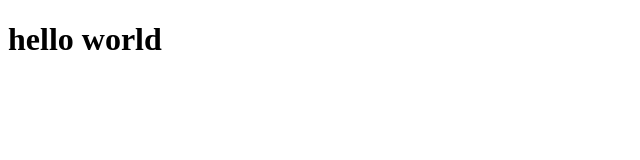
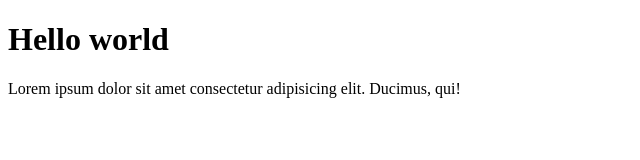
Before and after one commit to Bobir-Jonikulov/test-github, a plain HTML site: page index.html in a window 1280 px wide. Shown: the whole page, without its empty margins (0-640 px from the left). Drawn offline with Linux system fonts and the light colour scheme.

Commit message:
p qo'shildi added

```diff
--- a/index.html
+++ b/index.html
@@ -7,8 +7,8 @@
     <title>Document</title>
 </head>
 <body>
-    <h1>hello world</h1>
-
+    <h1>Hello world</h1>
+    <p>Lorem ipsum dolor sit amet consectetur adipisicing elit. Ducimus, qui!</p>
 
 </body>
 </html>
```
